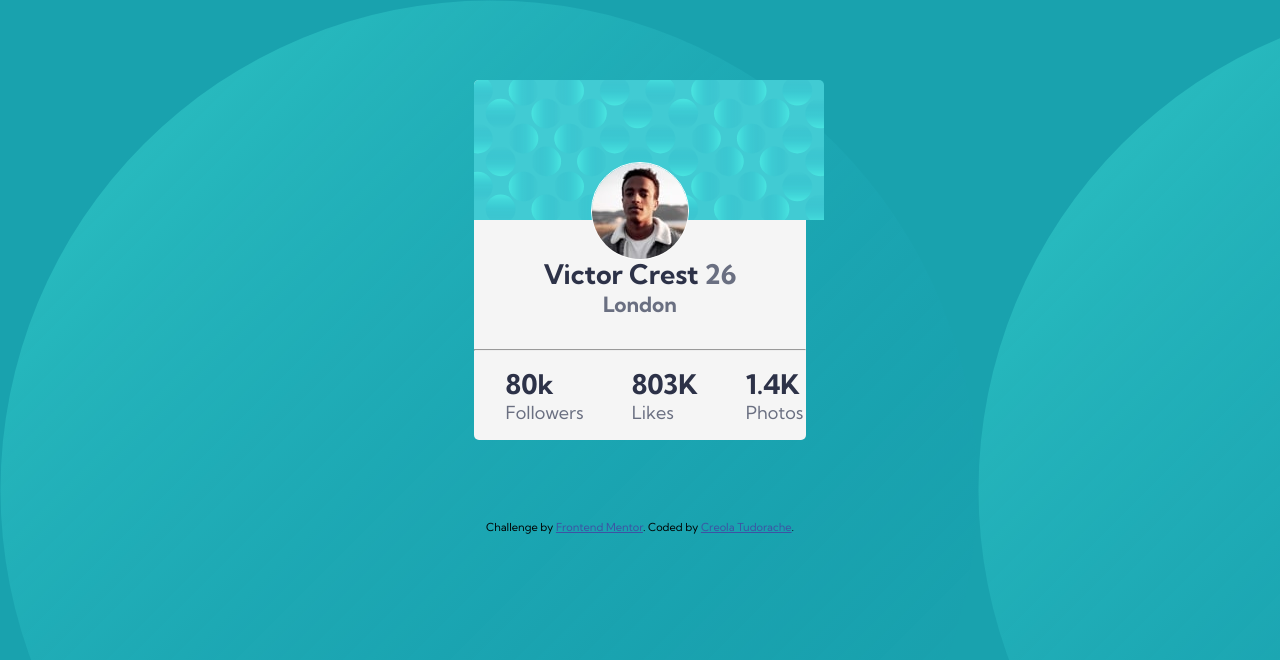
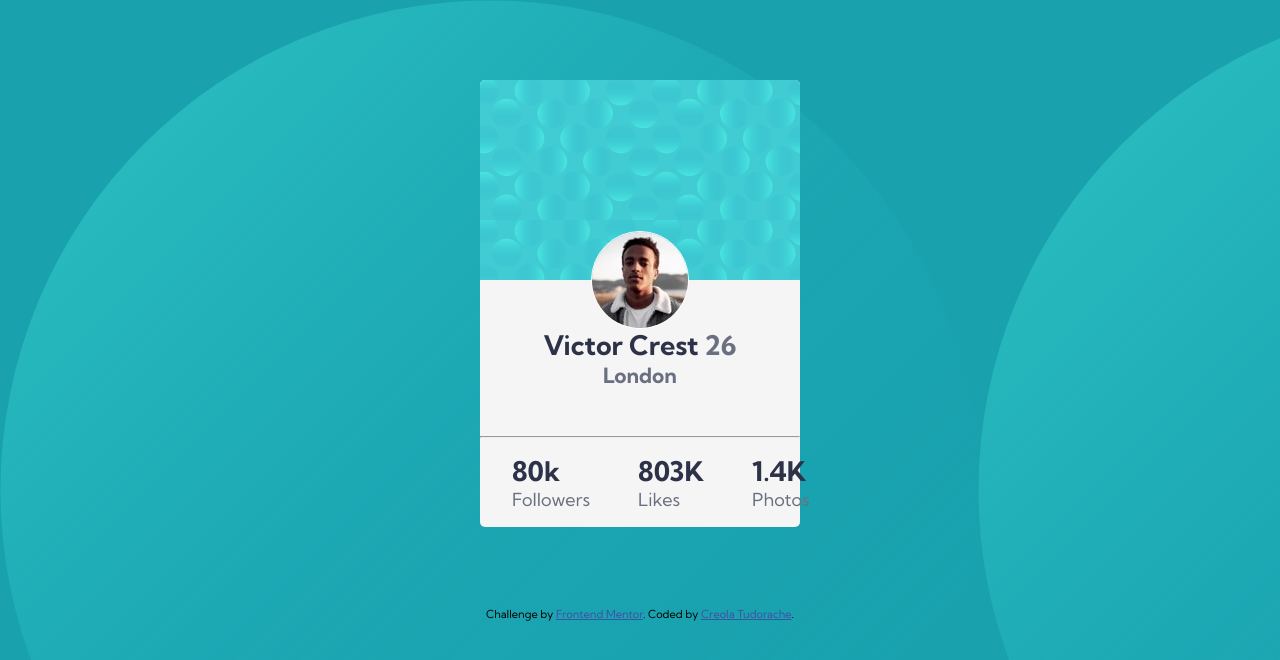
Before and after one commit to CreolaTudorache/profile-card-component-main, a plain HTML site: page index.html in a window 1280 px wide. Drawn offline with Linux system fonts and the light colour scheme.

Commit message:
solution for bg image

```diff
--- a/index.html
+++ b/index.html
@@ -31,12 +31,14 @@
     <main class="container">
       <div class="container-header">
         <div class="image">
-          <img
-            src="./images/bg-pattern-card.svg"
+          <!-- <img
+            src=""
             alt="bg-image"
-            class="bg-image"
-          />
-          <img src="./images/image-victor.jpg" alt="" class="overlay" />
+            class=""
+          /> -->
+        </div>
+        <div class="overlay">
+          <img src="./images/image-victor.jpg" alt="" />
         </div>
       </div>
       <div class="container-text">
--- a/style.css
+++ b/style.css
@@ -19,30 +19,33 @@ body {
 .container {
     margin: 5rem auto;
     background-color: whitesmoke;
-    max-width: 26%;
+    max-width: 25%;
     border-radius: 5px;
 }
 .image {
     position: relative;
+   background-image: url('./images/bg-pattern-card.svg');
+   border-top-left-radius: 5px;
+   border-top-right-radius: 5px;
 
+  width: 100%;
+  height: 25vh;
+   /* height: 30vh; */
 }
-.bg-image {
-    border-top-left-radius: 5px;
-    border-top-right-radius: 5px;
 
+.overlay {
+    position: absolute;
 }
-.overlay {
+.overlay img {
     border-radius: 50%;
     border: 1px solid white;
-    position: absolute;
-    top: 90%;
-    left: 50%;
+  margin-left: 10rem;
     transform: translate(-50%, -50%);
 }
 .container-text {
     font-weight: 400;
     text-align: center;
-    margin: 2rem auto;
+    margin: 3rem auto;
 }
 h2 {
 color: var(--clr-primary-dark-blue);
```
